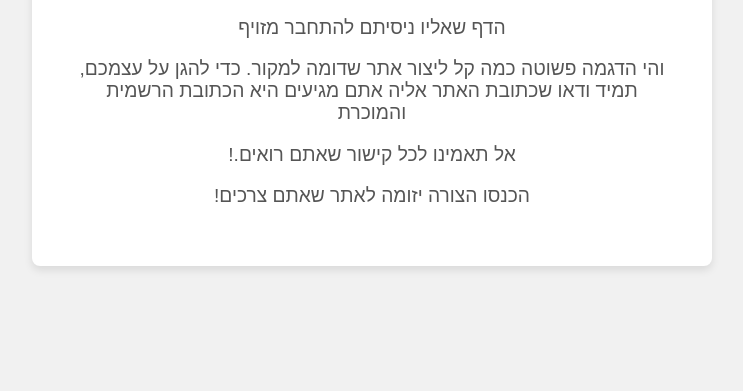
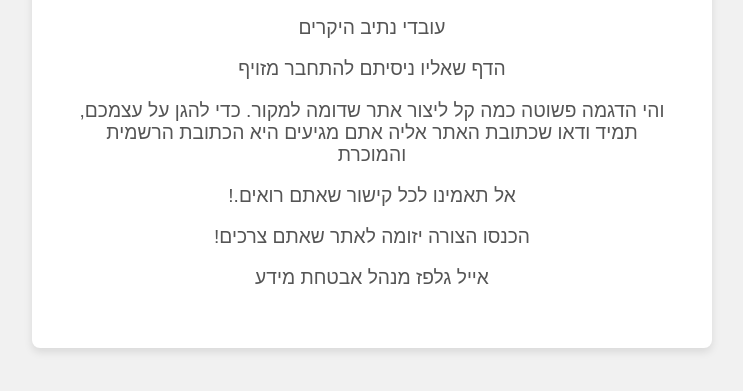
Before and after one commit to galpazon/bank-phishing-demo, a plain HTML site: page warning-page.html in a window 1280 px wide. Shown: the part 239-630 px from the top of the page, without its empty margins (268-1011 px from the left). Drawn offline with Linux system fonts and the light colour scheme.

Commit message:
Update warning-page.html

```diff
--- a/warning-page.html
+++ b/warning-page.html
@@ -34,10 +34,12 @@
 <body>
     <div class="container">
         <h1>💡 שיעור באבטחת מידע!</h1>
+        <p>עובדי נתיב היקרים</p>
         <p>הדף שאליו ניסיתם להתחבר מזויף</p>
         <p>והי הדגמה פשוטה כמה קל ליצור אתר שדומה למקור. כדי להגן על עצמכם, תמיד ודאו שכתובת האתר אליה אתם מגיעים היא הכתובת הרשמית והמוכרת</p>
         <p> אל תאמינו לכל קישור שאתם רואים.!</p>
         <p>הכנסו הצורה יזומה לאתר שאתם צרכים!</p>
+        <p>אייל גלפז מנהל אבטחת מידע</p>
     </div>
 </body>
 
```
